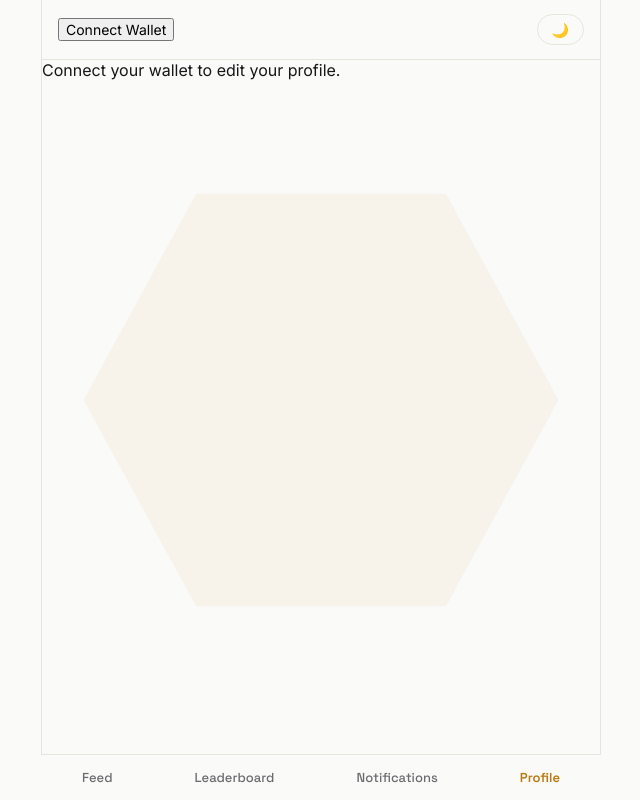
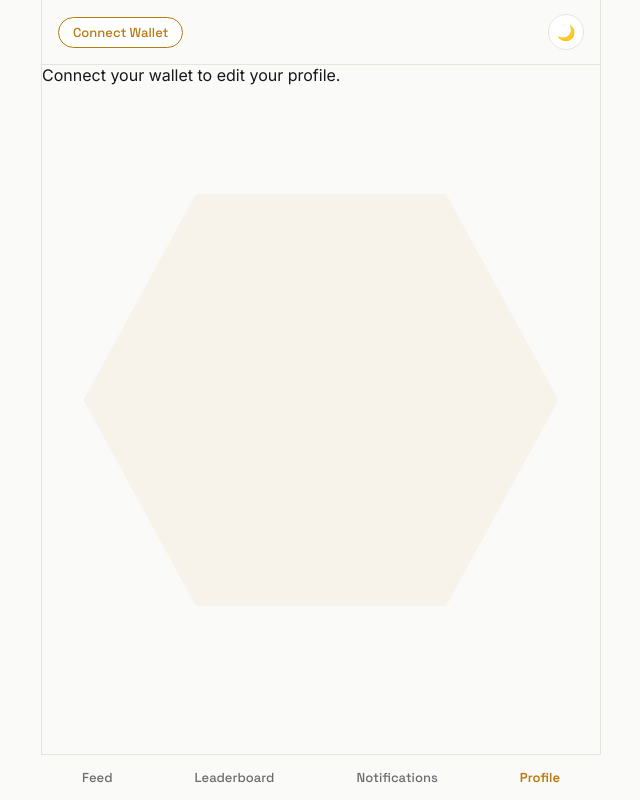
Before and after one commit to thereal-awetoby/nimiqgram, a React (Vite) app in the folder social-miniapp-frontend/: page /profile in a window 1280 px wide. Shown: the whole page, without its empty margins (319-959 px from the left). Built offline with nearby package versions, Linux system fonts and the light colour scheme.

Commit message:
ui changes

```diff
--- a/social-miniapp-frontend/src/App.jsx
+++ b/social-miniapp-frontend/src/App.jsx
@@ -62,11 +62,17 @@ function App() {
           <button
             onClick={toggleTheme}
             style={{
-              background: 'transparent',
+              background: 'var(--bg-elevated)',
               border: '1px solid var(--nav-border)',
-              borderRadius: 20,
-              padding: '6px 14px',
-              color: 'var(--text-color)',
+              borderRadius: '50%',
+              width: 36,
+              height: 36,
+              display: 'flex',
+              alignItems: 'center',
+              justifyContent: 'center',
+              fontSize: 15,
+              padding: 0,
+              lineHeight: 1,
             }}
           >
             {theme === 'light' ? '🌙' : '☀️'}
--- a/social-miniapp-frontend/src/components/WalletConnect.jsx
+++ b/social-miniapp-frontend/src/components/WalletConnect.jsx
@@ -1,6 +1,11 @@
 import { useState } from 'react'
 import { useAuth } from '../context/AuthContext'
 import { getChallenge, verifyAuth } from '../lib/api'
+
+function truncateWallet(wallet) {
+  if (!wallet) return ''
+  return wallet.length > 20 ? `${wallet.slice(0, 10)}…${wallet.slice(-6)}` : wallet
+}
 
 function WalletConnect() {
   const { user, login, logout, isLoggedIn } = useAuth()
@@ -10,23 +15,12 @@ function WalletConnect() {
   async function handleConnect() {
     setStatus('connecting')
     setError(null)
-
     try {
-      // TEMP: using a fake dev wallet address until we test with a real
-      // Nimiq Pay wallet on a phone. The backend accepts "dev:<wallet>"
-      // as a valid signature only in local/dev mode.
       const fakeWallet = 'NQ07 DEV0 0000 0000 0000 0000 0000 0000 0000'
-
-      const challenge = await getChallenge(fakeWallet)
+      await getChallenge(fakeWallet)
       setStatus('signing')
-
       const fakeSignature = `dev:${fakeWallet}`
-
-      const authResult = await verifyAuth({
-        wallet: fakeWallet,
-        signature: fakeSignature,
-      })
-
+      const authResult = await verifyAuth({ wallet: fakeWallet, signature: fakeSignature })
       login(authResult)
       setStatus('connected')
     } catch (err) {
@@ -36,11 +30,28 @@ function WalletConnect() {
     }
   }
 
+  const pillStyle = {
+    display: 'inline-flex',
+    alignItems: 'center',
+    gap: 8,
+    border: '1px solid var(--nav-border)',
+    borderRadius: 20,
+    padding: '6px 14px',
+    fontSize: 13,
+    fontFamily: 'var(--font-display)',
+    fontWeight: 500,
+    background: 'var(--bg-elevated)',
+  }
+
   if (isLoggedIn) {
     return (
-      <div>
-        <span>Connected: {user?.wallet || user?.username || 'wallet'}</span>
-        <button onClick={logout} style={{ marginLeft: 12 }}>
+      <div style={pillStyle}>
+        <span style={{ width: 6, height: 6, borderRadius: '50%', background: '#3bc47c', flexShrink: 0 }} />
+        <span>{user?.username || truncateWallet(user?.wallet)}</span>
+        <button
+          onClick={logout}
+          style={{ background: 'transparent', border: 'none', color: 'var(--text-muted)', fontSize: 12, padding: 0 }}
+        >
           Disconnect
         </button>
       </div>
@@ -49,12 +60,21 @@ function WalletConnect() {
 
   return (
     <div>
-      <button onClick={handleConnect} disabled={status === 'connecting' || status === 'signing'}>
-        {status === 'connecting' && 'Requesting challenge...'}
+      <button
+        onClick={handleConnect}
+        disabled={status === 'connecting' || status === 'signing'}
+        style={{
+          ...pillStyle,
+          border: '1px solid var(--accent-color)',
+          color: 'var(--accent-color)',
+          cursor: status === 'connecting' || status === 'signing' ? 'default' : 'pointer',
+        }}
+      >
+        {status === 'connecting' && 'Requesting...'}
         {status === 'signing' && 'Verifying...'}
         {(status === 'idle' || status === 'error') && 'Connect Wallet'}
       </button>
-      {error && <p style={{ color: 'red' }}>{error}</p>}
+      {error && <p style={{ color: '#e0245e', fontSize: 12, marginTop: 6 }}>{error}</p>}
     </div>
   )
 }
--- a/social-miniapp-frontend/src/pages/Feed.jsx
+++ b/social-miniapp-frontend/src/pages/Feed.jsx
@@ -257,11 +257,25 @@ function Feed() {
               <div style={{ marginTop: 10, display: 'flex', justifyContent: 'space-between', alignItems: 'center' }}>
                 <input ref={fileInputRef} type="file" accept="image/*,video/*" onChange={handleFileSelect} style={{ display: 'none' }} />
                 <button
-                  onClick={() => fileInputRef.current?.click()}
-                  type="button"
-                  style={{ background: 'transparent', border: 'none', color: 'var(--accent-color)', fontSize: 18 }}
+                    onClick={() => fileInputRef.current?.click()}
+                    type="button"
+                    style={{
+                        background: 'transparent',
+                        border: '1px solid var(--nav-border)',
+                        borderRadius: '50%',
+                        width: 32,
+                        height: 32,
+                        display: 'flex',
+                        alignItems: 'center',
+                        justifyContent: 'center',
+                        padding: 0,
+                        color: 'var(--accent-color)',
+                    }}
                 >
-                  📎
+                    <svg width="16" height="16" viewBox="0 0 24 24" fill="none" stroke="currentColor" strokeWidth="2" strokeLinecap="round">
+                        <line x1="12" y1="5" x2="12" y2="19" />
+                        <line x1="5" y1="12" x2="19" y2="12" />
+                    </svg>
                 </button>
                 <button
                   onClick={handlePost}
```
